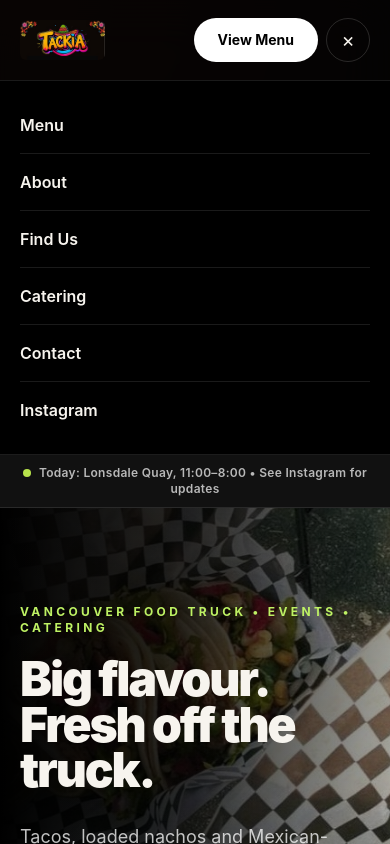
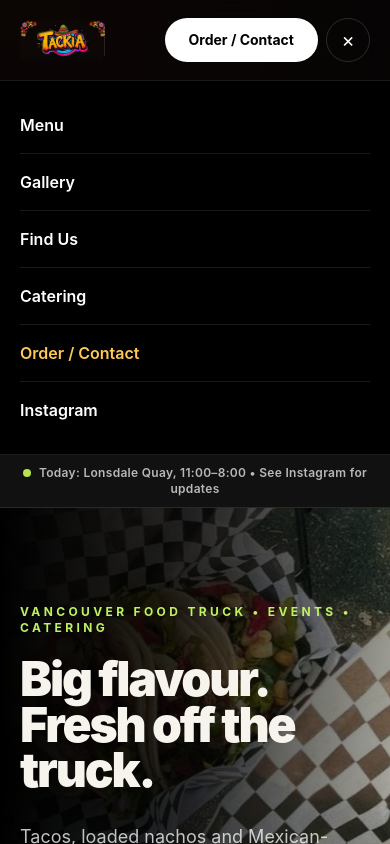
Before and after one commit to Aryakia/tackia-site-v2, a Next.js app: page / in a window 390 px wide. Both pictures are taken after a click on the button "Toggle menu". Shown: the top 844 px of the page. Built offline with nearby package versions, Linux system fonts and the light colour scheme.

Commit message:
Refine navigation for expanded premium homepage

```diff
--- a/components/Header.tsx
+++ b/components/Header.tsx
@@ -1,21 +1,26 @@
 'use client';
 
-import React, { useState } from 'react';
+import React, { useEffect, useState } from 'react';
 
 const links = [
   ['Menu', '#menu'],
-  ['About', '#about'],
+  ['Gallery', '#gallery'],
   ['Find Us', '#findus'],
   ['Catering', '#catering'],
-  ['Contact', '#contact'],
 ];
 
 export default function Header() {
   const [open, setOpen] = useState(false);
 
+  useEffect(() => {
+    const close = () => setOpen(false);
+    window.addEventListener('resize', close);
+    return () => window.removeEventListener('resize', close);
+  }, []);
+
   return (
-    <header className="sticky top-0 z-50 border-b border-white/10 bg-black/75 backdrop-blur-xl">
-      <div className="container flex h-20 items-center justify-between">
+    <header className="sticky top-0 z-50 border-b border-white/10 bg-black/75 backdrop-blur-xl supports-[backdrop-filter]:bg-black/65">
+      <div className="container flex h-20 items-center justify-between gap-4">
         <a href="#home" className="flex items-center gap-3" aria-label="Tackia home">
           <img src="/images/logo-tackia.jpg" alt="Tackia" className="h-10 w-auto rounded-md" />
           <div className="hidden sm:block">
@@ -32,15 +37,15 @@
         </nav>
 
         <div className="flex items-center gap-2">
-          <a href="#menu" className="btn-primary hidden sm:inline-flex">View Menu</a>
+          <a href="#order" className="btn-primary hidden sm:inline-flex">Order / Contact</a>
           <button
             type="button"
-            className="inline-flex h-11 w-11 items-center justify-center rounded-full border border-white/15 md:hidden"
+            className="inline-flex h-11 w-11 items-center justify-center rounded-full border border-white/15 text-white transition hover:bg-white/10 md:hidden"
             aria-label="Toggle menu"
             aria-expanded={open}
             onClick={() => setOpen(v => !v)}
           >
-            <span className="text-xl">{open ? '×' : '☰'}</span>
+            <span className="text-xl" aria-hidden="true">{open ? '×' : '☰'}</span>
           </button>
         </div>
       </div>
@@ -49,9 +54,10 @@
         <div className="border-t border-white/10 bg-black md:hidden">
           <nav className="container flex flex-col py-4" aria-label="Mobile navigation">
             {links.map(([label, href]) => (
-              <a key={href} href={href} onClick={() => setOpen(false)} className="border-b border-white/10 py-4 font-semibold">{label}</a>
+              <a key={href} href={href} onClick={() => setOpen(false)} className="border-b border-white/10 py-4 font-semibold text-white">{label}</a>
             ))}
-            <a href="https://www.instagram.com/tac.kia/" target="_blank" rel="noopener noreferrer" className="py-4 font-semibold">Instagram</a>
+            <a href="#order" onClick={() => setOpen(false)} className="border-b border-white/10 py-4 font-semibold text-[#ffc857]">Order / Contact</a>
+            <a href="https://www.instagram.com/tac.kia/" target="_blank" rel="noopener noreferrer" className="py-4 font-semibold text-white">Instagram</a>
           </nav>
         </div>
       )}
```
